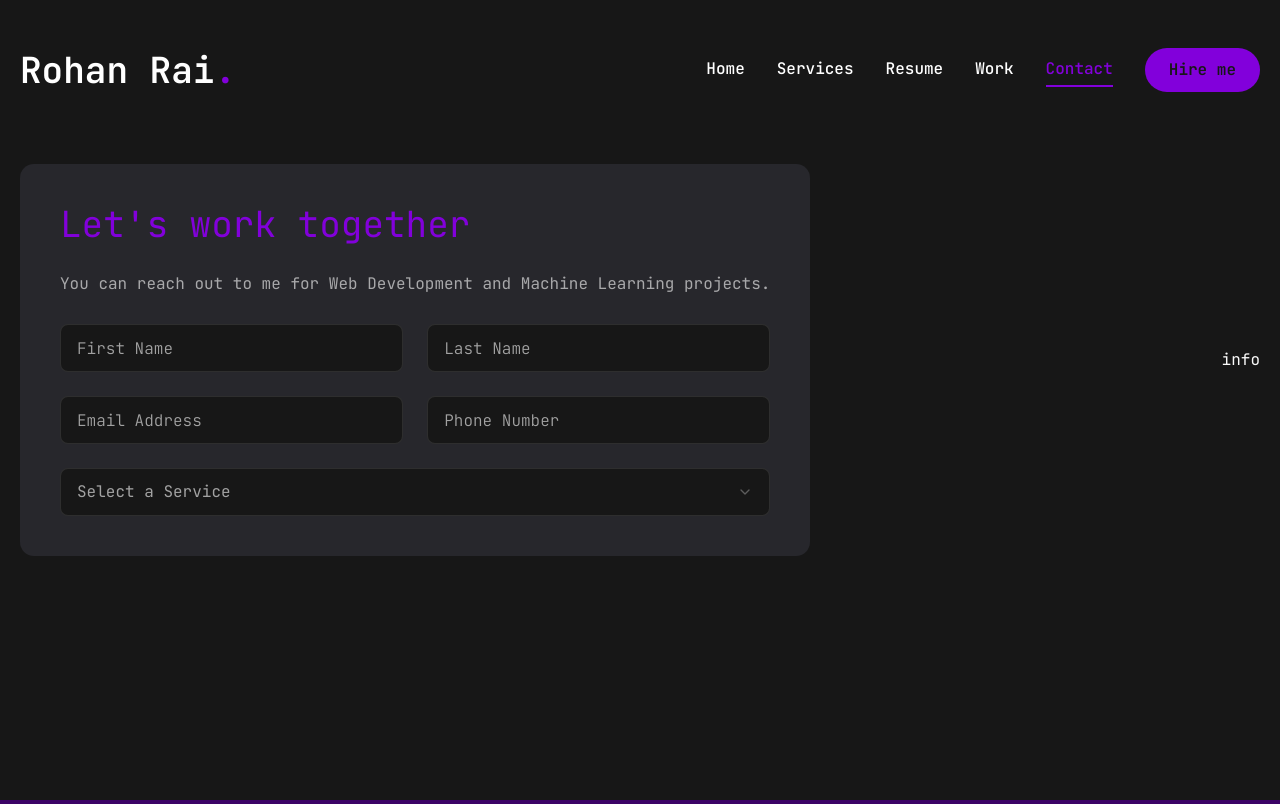
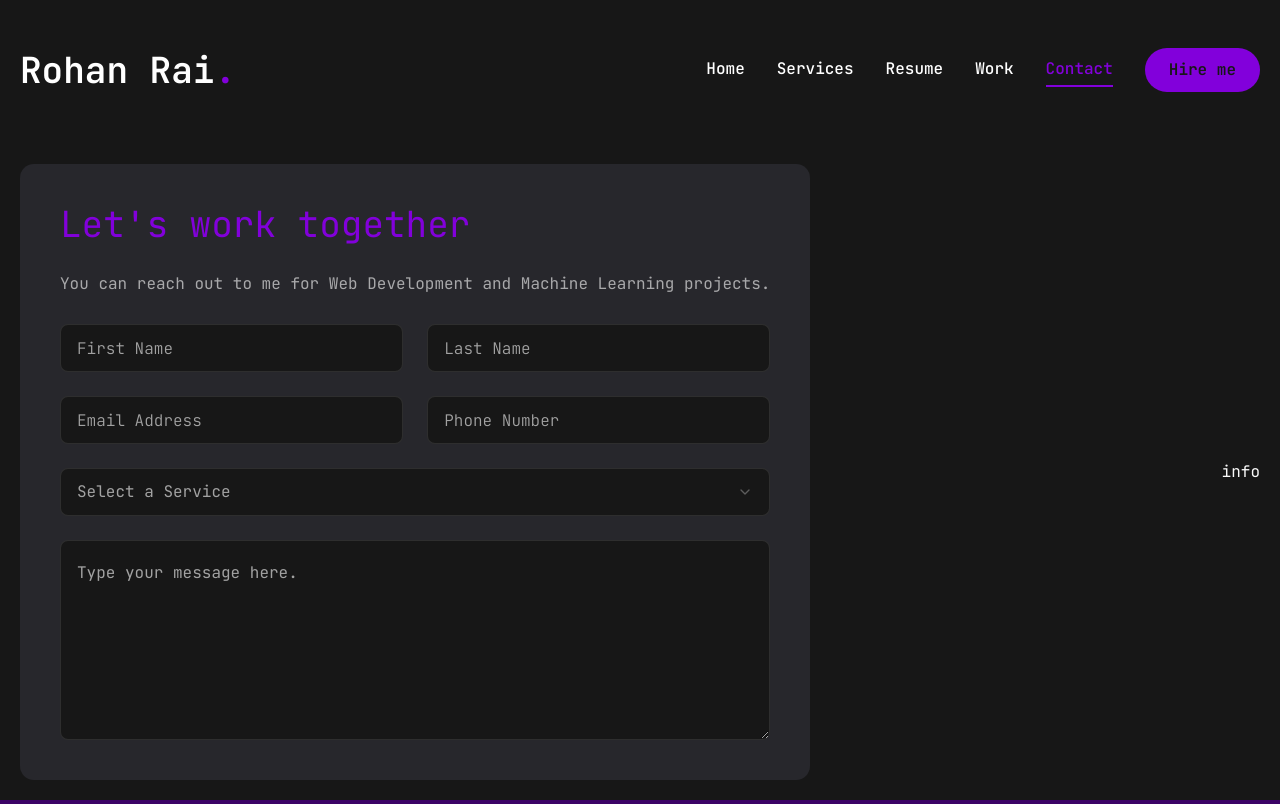
Before and after one commit to rohxn-rai/rohan-rai-portfolio, a Next.js app: page /contact in a window 1280 px wide. Built offline with nearby package versions, Linux system fonts and the light colour scheme.

Commit message:
modified Contact - added TextArea

```diff
--- a/app/contact/page.jsx
+++ b/app/contact/page.jsx
@@ -2,7 +2,7 @@
 
 import { Button } from "@/components/ui/button";
 import { Input } from "@/components/ui/input";
-import { Textarea } from "@/components/ui/textarea";
+import { TextArea } from "@/components/ui/textarea";
 
 import {
   Select,
@@ -79,6 +79,13 @@ const Contact = () => {
                   </SelectGroup>
                 </SelectContent>
               </Select>
+
+              {/* textarea */}
+
+              <TextArea
+                className="h-[200px]"
+                placeholder="Type your message here."
+              />
             </form>
           </div>
 
```
